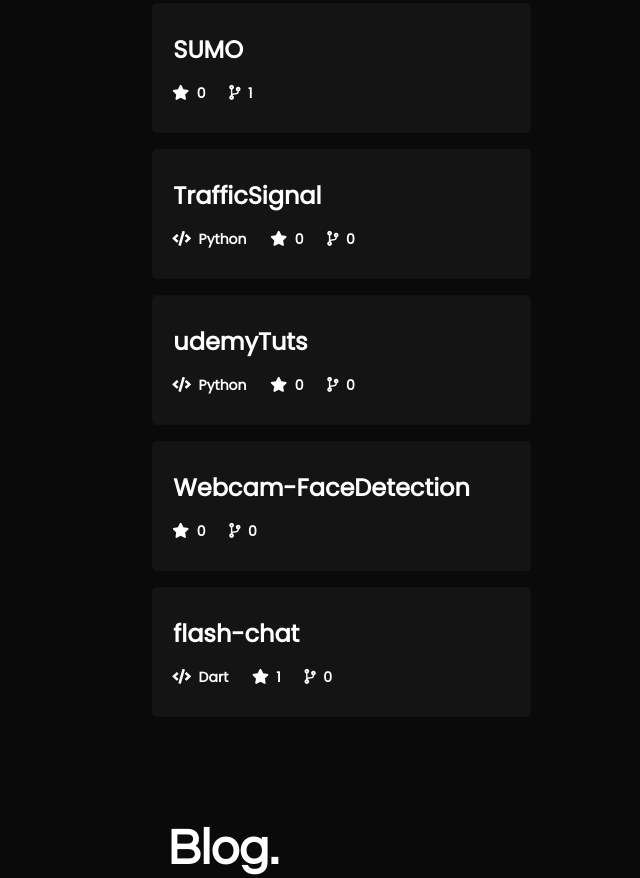
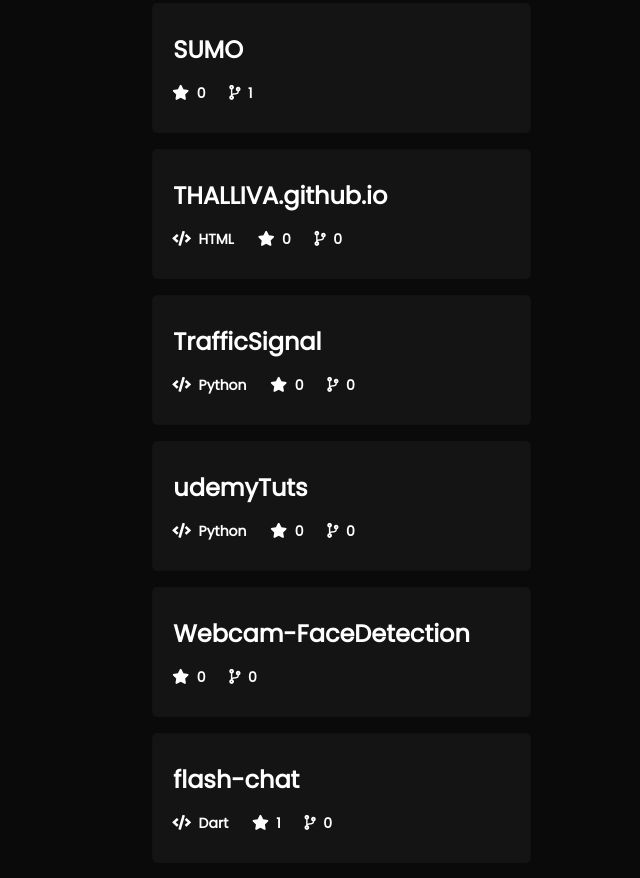
Before and after one commit to THALLIVA/THALLIVA.-github.io, a plain HTML site: page index.html in a window 1280 px wide. Shown: the part 2886-3764 px from the top of the page, without its empty margins (255-895 px from the left). Drawn offline with nearby package versions, Linux system fonts and the light colour scheme; a script that the page names is missing.

Commit message:
Second Push

```diff
--- a/index.html
+++ b/index.html
@@ -283,6 +283,19 @@
                             </div>
                         </section>
                         </a>
+                        <a href="https://github.com/THALLIVA/THALLIVA.github.io" target="_blank">
+                        <section>
+                            <div class="section_title">THALLIVA.github.io</div>
+                            <div class="about_section">
+                            <span style="display:none;">undefined</span>
+                            </div>
+                            <div class="bottom_section">
+                                <span style="display:inline-block;"><i class="fas fa-code"></i>&nbsp; HTML</span>
+                                <span><i class="fas fa-star"></i>&nbsp; 0</span>
+                                <span><i class="fas fa-code-branch"></i>&nbsp; 0</span>
+                            </div>
+                        </section>
+                        </a>
                         <a href="https://github.com/THALLIVA/TrafficSignal" target="_blank">
                         <section>
                             <div class="section_title">TrafficSignal</div>
@@ -345,7 +358,7 @@
         <div id="blogs"></div>
       </div>
       <div id="footer">
-        <a href="https://github.com/imfunniee" target="_blank">made on earth by a human</a>
+        <a href="" target="_blank">made on Earth by Darsh Shah</a>
       </div>
     </div>
     <script type="text/javascript">
```
